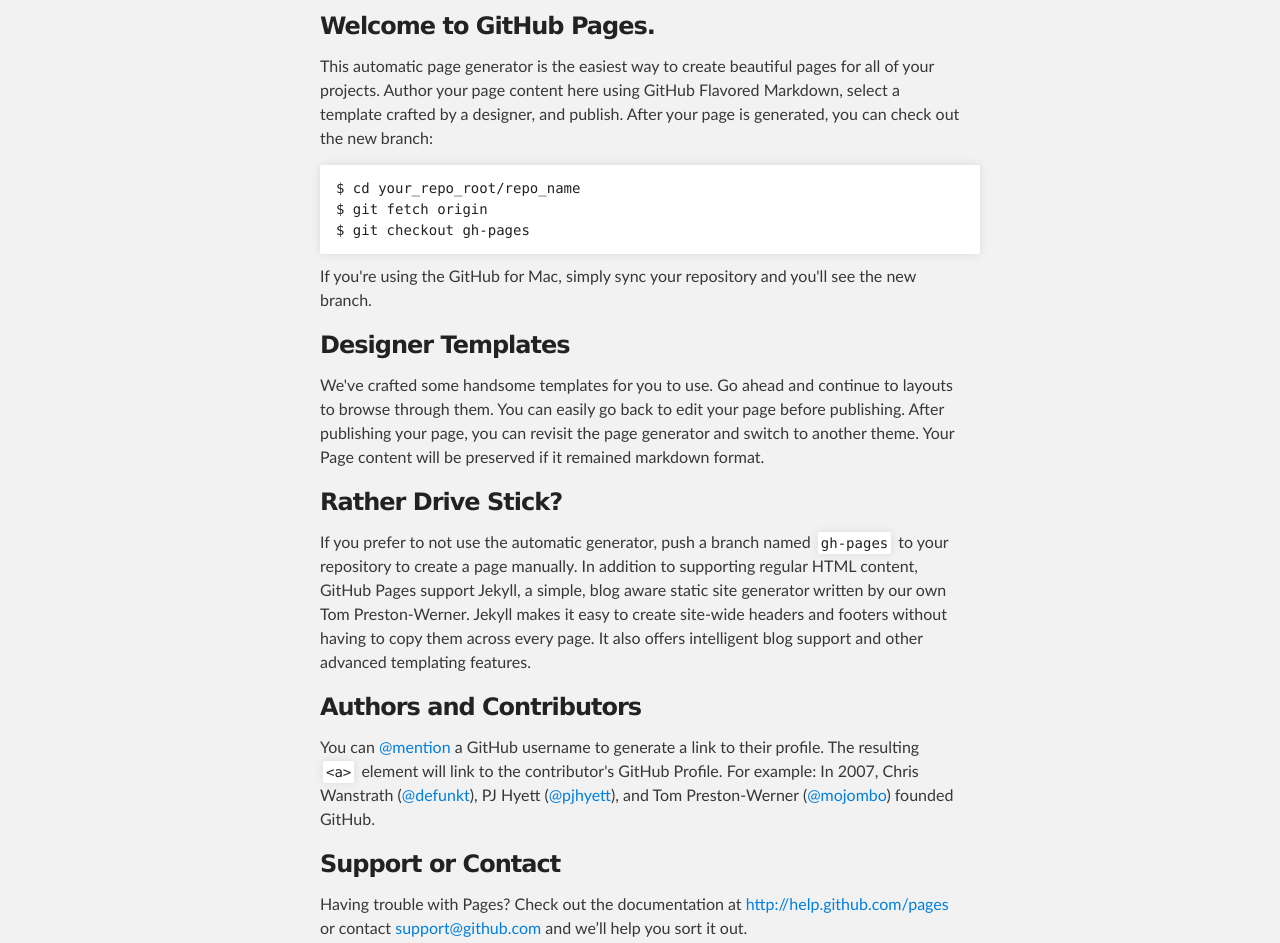
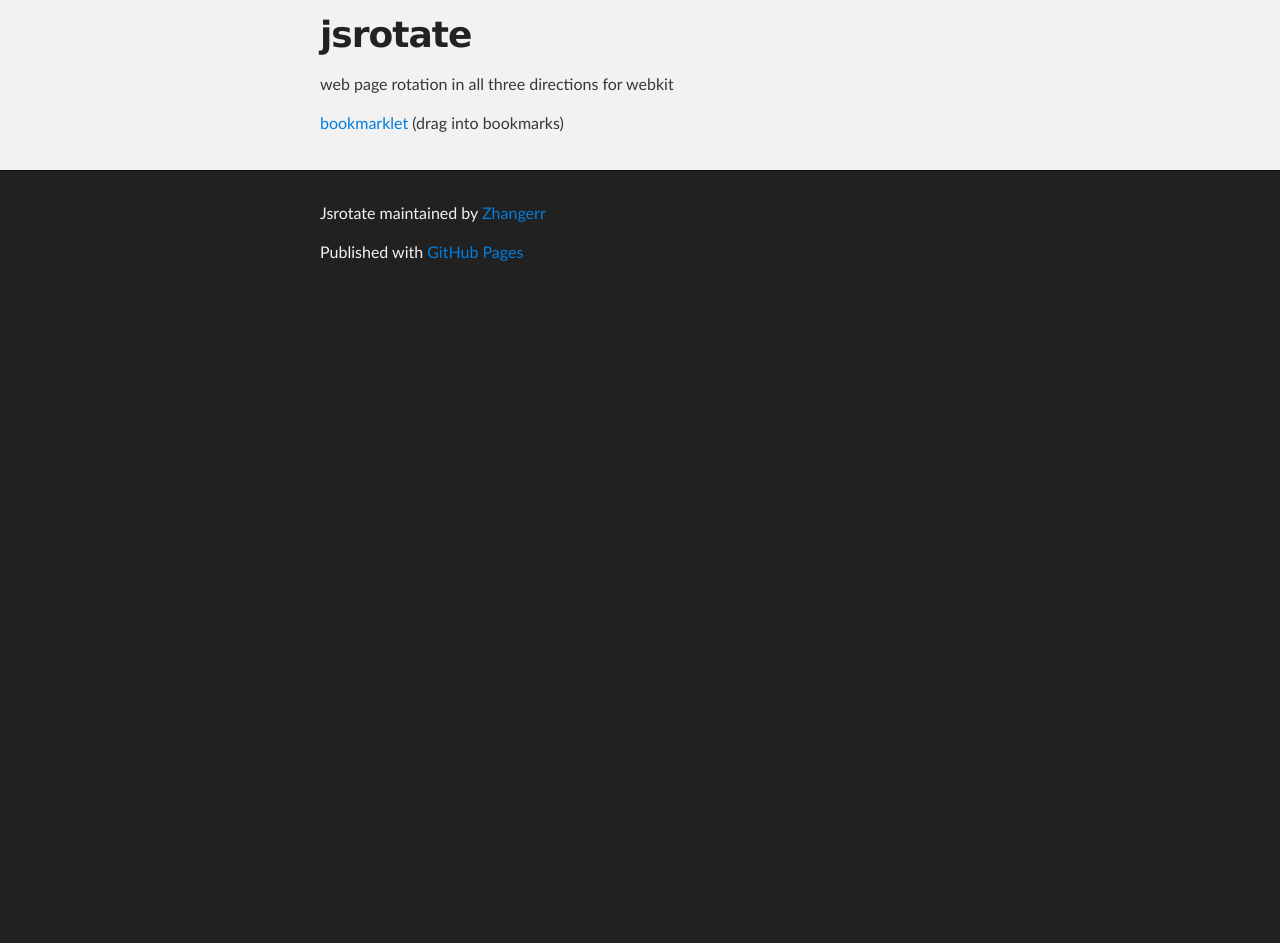
Before and after one commit to Zhangerr/jsrotate, a plain HTML site: page index.html in a window 1280 px wide. Shown: the part 252-1195 px from the top of the page. After the commit the page ends 800 px from the top, so only its background shows below. Drawn offline with Linux system fonts and the light colour scheme.

Commit message:
Create gh-pages branch via GitHub

```diff
--- a/index.html
+++ b/index.html
@@ -31,32 +31,11 @@
     <!-- MAIN CONTENT -->
     <div id="main_content_wrap" class="outer">
       <section id="main_content" class="inner">
-        <h3>Welcome to GitHub Pages.</h3>
+        <h1>jsrotate</h1>
 
-<p>This automatic page generator is the easiest way to create beautiful pages for all of your projects. Author your page content here using GitHub Flavored Markdown, select a template crafted by a designer, and publish. After your page is generated, you can check out the new branch:</p>
+<p>web page rotation in all three directions for webkit</p>
 
-<pre><code>$ cd your_repo_root/repo_name
-$ git fetch origin
-$ git checkout gh-pages
-</code></pre>
-
-<p>If you're using the GitHub for Mac, simply sync your repository and you'll see the new branch.</p>
-
-<h3>Designer Templates</h3>
-
-<p>We've crafted some handsome templates for you to use. Go ahead and continue to layouts to browse through them. You can easily go back to edit your page before publishing. After publishing your page, you can revisit the page generator and switch to another theme. Your Page content will be preserved if it remained markdown format.</p>
-
-<h3>Rather Drive Stick?</h3>
-
-<p>If you prefer to not use the automatic generator, push a branch named <code>gh-pages</code> to your repository to create a page manually. In addition to supporting regular HTML content, GitHub Pages support Jekyll, a simple, blog aware static site generator written by our own Tom Preston-Werner. Jekyll makes it easy to create site-wide headers and footers without having to copy them across every page. It also offers intelligent blog support and other advanced templating features.</p>
-
-<h3>Authors and Contributors</h3>
-
-<p>You can <a href="https://github.com/blog/821" class="user-mention">@mention</a> a GitHub username to generate a link to their profile. The resulting <code>&lt;a&gt;</code> element will link to the contributor's GitHub Profile. For example: In 2007, Chris Wanstrath (<a href="https://github.com/defunkt" class="user-mention">@defunkt</a>), PJ Hyett (<a href="https://github.com/pjhyett" class="user-mention">@pjhyett</a>), and Tom Preston-Werner (<a href="https://github.com/mojombo" class="user-mention">@mojombo</a>) founded GitHub.</p>
-
-<h3>Support or Contact</h3>
-
-<p>Having trouble with Pages? Check out the documentation at <a href="http://help.github.com/pages">http://help.github.com/pages</a> or contact <a href="mailto:support@github.com">support@github.com</a> and we’ll help you sort it out.</p>
+<p><a>bookmarklet</a> (drag into bookmarks)</p>
       </section>
     </div>
 
```
Also changed, not shown: params.json (+1 -1 lines).
